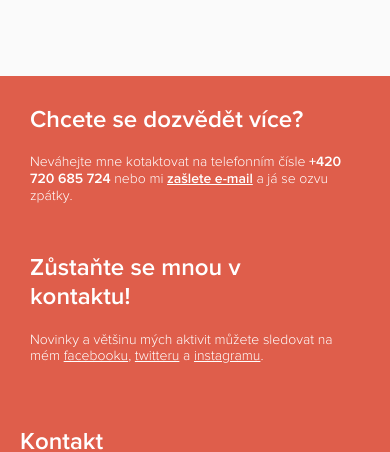
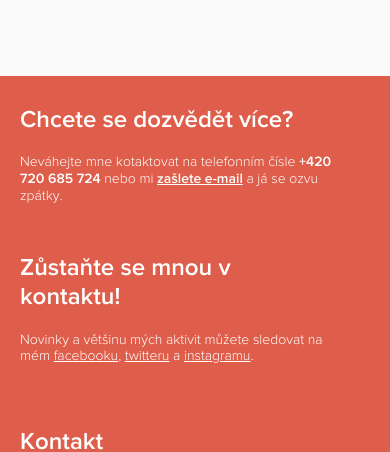
Before and after one commit to danieldimitrov/danieldimitrov.github.io, a Jekyll site: the page built from index.html, in a window 390 px wide. Shown: the part 1951-2403 px from the top of the page. Built offline with Jekyll 4.4.1, drawn with Linux system fonts in a browser that asks for light colours; nearby versions of some CDN libraries; some web fonts are replaced.

Commit message:
Fixed reponsive.css for iphone
Signed-off-by: DanielDimitrov <dimitrov.dan@gmail.com>

```diff
--- a/css/responsive.css
+++ b/css/responsive.css
@@ -97,6 +97,7 @@
 
     footer div.form{
         width:90%;
+        padding: 0px;
     }
 
     footer div.contact{
@@ -124,6 +125,6 @@
 @media only screen and (max-width: 320px) {
 
     footer{
-        height:540px;
+        height:570px;
     }
 }
```
